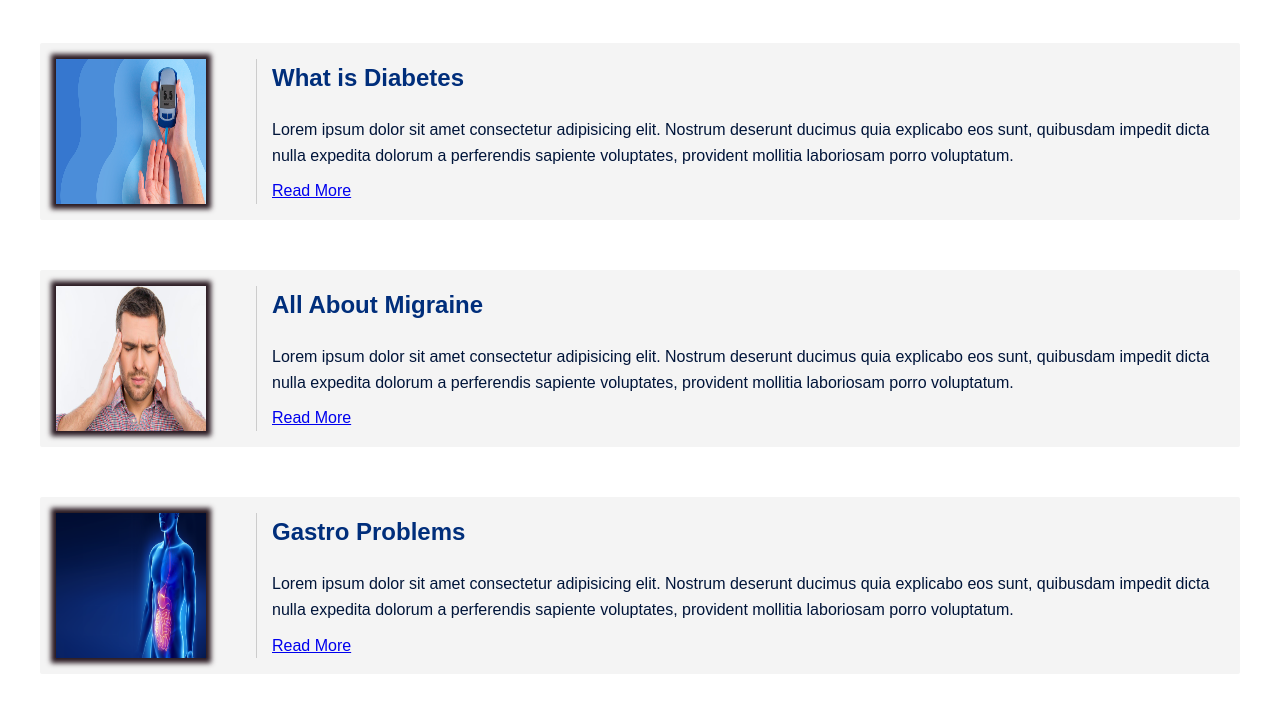
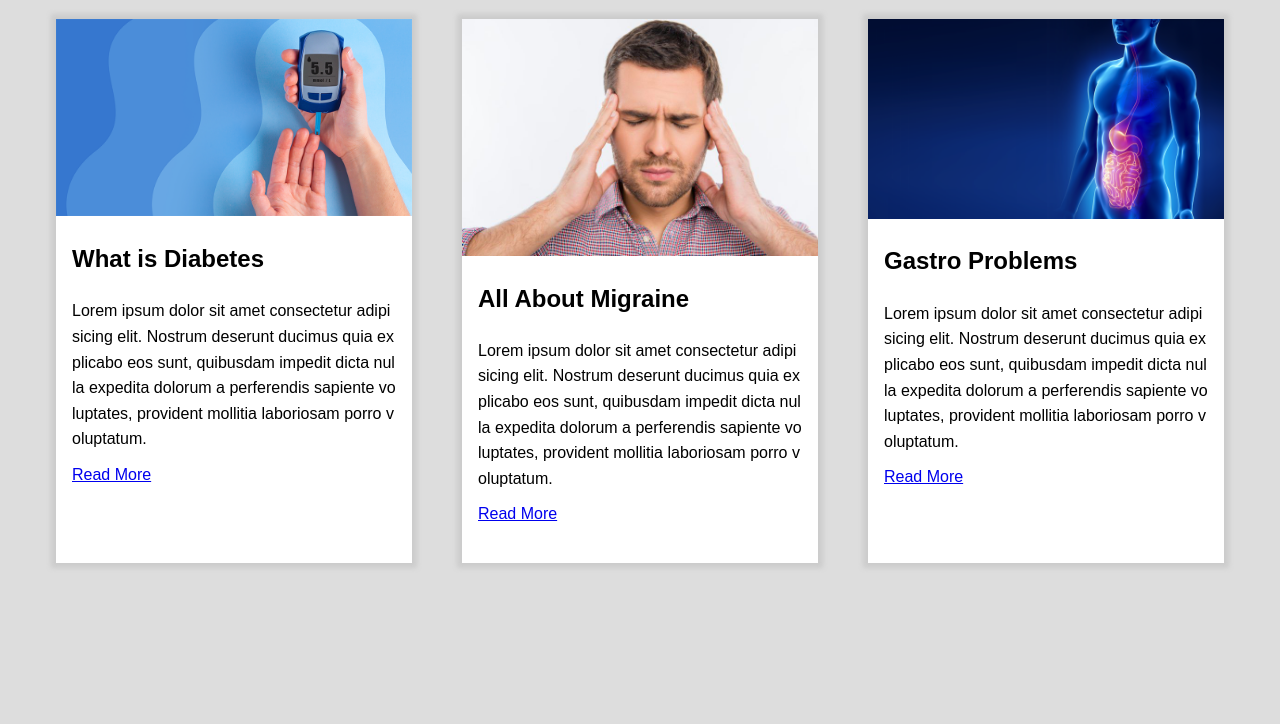
Before and after one commit to usamafed/Medcare, a plain HTML site: page articles.html in a window 1280 px wide. Shown: the part 147-871 px from the top of the page. After the commit the page ends 800 px from the top, so only its background shows below. Drawn offline with Linux system fonts and the light colour scheme.

Commit message:
final-commit

```diff
--- a/articles.html
+++ b/articles.html
@@ -16,7 +16,7 @@
     <link rel="stylesheet" href="./css/articles.css" />
     <title>Medcare -Articles</title>
   </head>
-  <body>
+  <body class="articles-body">
     <header class="main-header">
       <div class="container">
         <h2 class="logo">Medcare</h2>
@@ -35,7 +35,7 @@
     </header>
     <!-- ARTICLES STARTS FROM HERE -->
     <h1 class="hero-text">Articles</h1>
-    <div class="container">
+    <div class="container articles-container">
       <!-- DIABETES ARTICLE STARTS FROM HERE, DISCUSSING ALL ABOUT DIABETES-->
       <article class="article">
         <img src="./articles/images/diabetes.jpg" alt="article image" />
--- a/css/articles.css
+++ b/css/articles.css
@@ -1,52 +1,39 @@
+.articles-body {
+  background-color: #ddd;
+}
+
 .hero-text {
   text-align: center;
-  margin: 30px 0;
+  margin: 20px 0;
   color: #4285f4;
   font-weight: bold;
 }
 
+.articles-container {
+  display: grid;
+  grid-template-columns: repeat(auto-fit, minmax(300px, 1fr));
+  padding: 1rem;
+  gap: 50px;
+}
+
 .article {
-  display: flex;
-  justify-content: space-between;
-  gap: 50px;
-  margin: 50px 0;
-  background-color: rgba(150, 150, 150, 0.1);
-  border-radius: 2px;
-  padding: 16px;
+  background-color: #fff;
+  box-shadow: 0 0 5px 5px #ccc;
+}
+
+.article div {
+  padding: 1rem;
+  word-break: break-all;
+}
+
+.article p {
+  margin: 20px 0;
+}
+.article a {
+  display: block;
+  margin: 10px 0;
 }
 
 .article img {
-  width: 150px;
-  box-shadow: 0 0 5px 5px #291921;
+  width: 100%;
 }
-
-.article .read-more {
-  display: block;
-  margin-top: 10px;
-}
-
-.article > div {
-  border-left: 1px solid #ccc;
-  padding-left: 15px;
-}
-
-.article > div > p {
-  margin-top: 20px;
-  color: #00153a;
-}
-
-.article h2 {
-  color: #002e7b;
-}
-
-@media (max-width: 768px) {
-  .article {
-    flex-direction: column;
-  }
-  .article > div {
-    border-left: none;
-  }
-  .article img {
-    width: 100%;
-  }
-}
```
